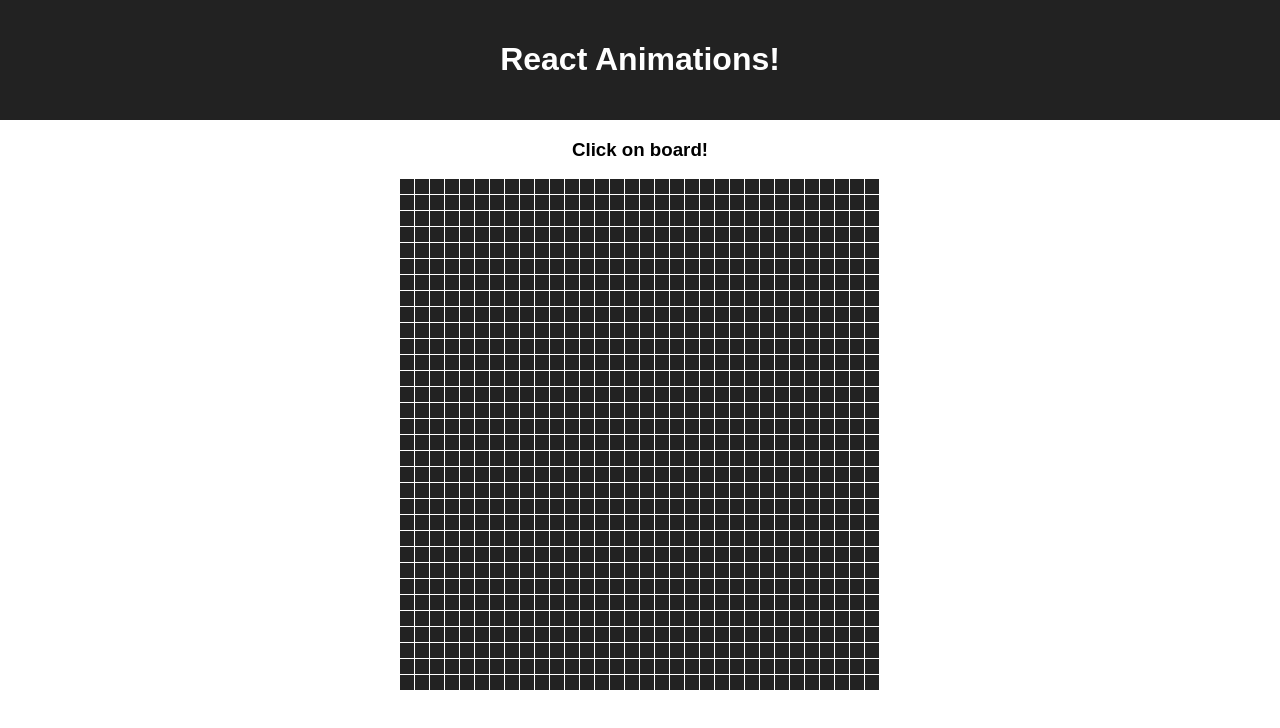
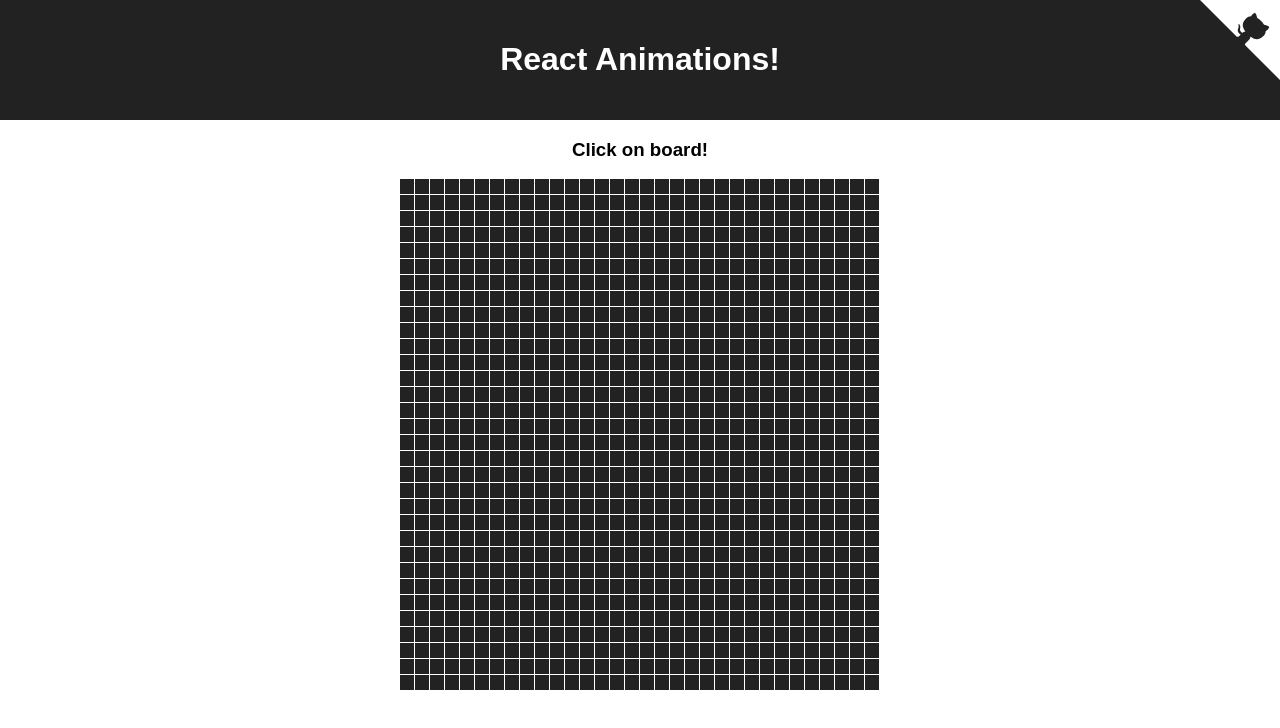
Before and after one commit to bukowskiadam/react-animations, a React (Create React App) app: page / in a window 1280 px wide. Shown: the top 728 px of the page. Built offline with nearby package versions, Linux system fonts and the light colour scheme.

Commit message:
add github corner with link to repo

```diff
--- a/src/components/App.jsx
+++ b/src/components/App.jsx
@@ -2,6 +2,7 @@
 
 import './App.css';
 import Board2d from './Board2d';
+import GithubCorner from './GithubCorner';
 
 const size = 32;
 
@@ -9,6 +10,7 @@
     <div className="App">
         <header className="AppHeader">
             <h1>React Animations!</h1>
+            <GithubCorner url="https://github.com/bukowskiadam/react-animations" color="#222222" fill="#ffffff" />
         </header>
         <div className="AppContainer">
             <h3>Click on board!</h3>
--- /dev/null
+++ b/src/components/GithubCorner.css
@@ -0,0 +1,25 @@
+.github-corner:hover .octo-arm {
+    animation: octocat-wave 560ms ease-in-out
+}
+
+@keyframes octocat-wave {
+    0%, 100% {
+        transform: rotate(0)
+    }
+    20%, 60% {
+        transform: rotate(-25deg)
+    }
+    40%, 80% {
+        transform: rotate(10deg)
+    }
+}
+
+@media (max-width: 500px) {
+    .github-corner:hover .octo-arm {
+        animation: none
+    }
+
+    .github-corner .octo-arm {
+        animation: octocat-wave 560ms ease-in-out
+    }
+}
--- /dev/null
+++ b/src/components/GithubCorner.jsx
@@ -0,0 +1,47 @@
+/**
+ * https://github.com/tholman/github-corners
+ */
+import React from 'react';
+import PropTypes from 'prop-types';
+
+import './GithubCorner.css';
+
+const GithubCorner = ({ url, color, fill }) => (
+    <a href={ url } className="github-corner" aria-label="View source on Github">
+        <svg
+            width="80"
+            height="80"
+            viewBox="0 0 250 250"
+            style={ {
+                fill,
+                color,
+                position: 'absolute',
+                top: 0,
+                border: 0,
+                right: 0,
+            } }
+            aria-hidden="true"
+        >
+            <path d="M0,0 L115,115 L130,115 L142,142 L250,250 L250,0 Z" />
+            <path
+                d="M128.3,109.0 C113.8,99.7 119.0,89.6 119.0,89.6 C122.0,82.7 120.5,78.6 120.5,78.6 C119.2,72.0 123.4,76.3 123.4,76.3 C127.3,80.9 125.5,87.3 125.5,87.3 C122.9,97.6 130.6,101.9 134.4,103.2"
+                fill="currentColor"
+                style={ { transformOrigin: '130px 106px' } }
+                className="octo-arm"
+            />
+            <path
+                d="M115.0,115.0 C114.9,115.1 118.7,116.5 119.8,115.4 L133.7,101.6 C136.9,99.2 139.9,98.4 142.2,98.6 C133.8,88.0 127.5,74.4 143.8,58.0 C148.5,53.4 154.0,51.2 159.7,51.0 C160.3,49.4 163.2,43.6 171.4,40.1 C171.4,40.1 176.1,42.5 178.8,56.2 C183.1,58.6 187.2,61.8 190.9,65.4 C194.5,69.0 197.7,73.2 200.1,77.6 C213.8,80.2 216.3,84.9 216.3,84.9 C212.7,93.1 206.9,96.0 205.4,96.6 C205.1,102.4 203.0,107.8 198.3,112.5 C181.9,128.9 168.3,122.5 157.7,114.1 C157.9,116.9 156.7,120.9 152.7,124.9 L141.0,136.5 C139.8,137.7 141.6,141.9 141.8,141.8 Z"
+                fill="currentColor"
+                className="octo-body"
+            />
+        </svg>
+    </a>
+);
+
+GithubCorner.propTypes = {
+    url: PropTypes.string.isRequired,
+    color: PropTypes.string.isRequired,
+    fill: PropTypes.string.isRequired,
+};
+
+export default GithubCorner;
```
